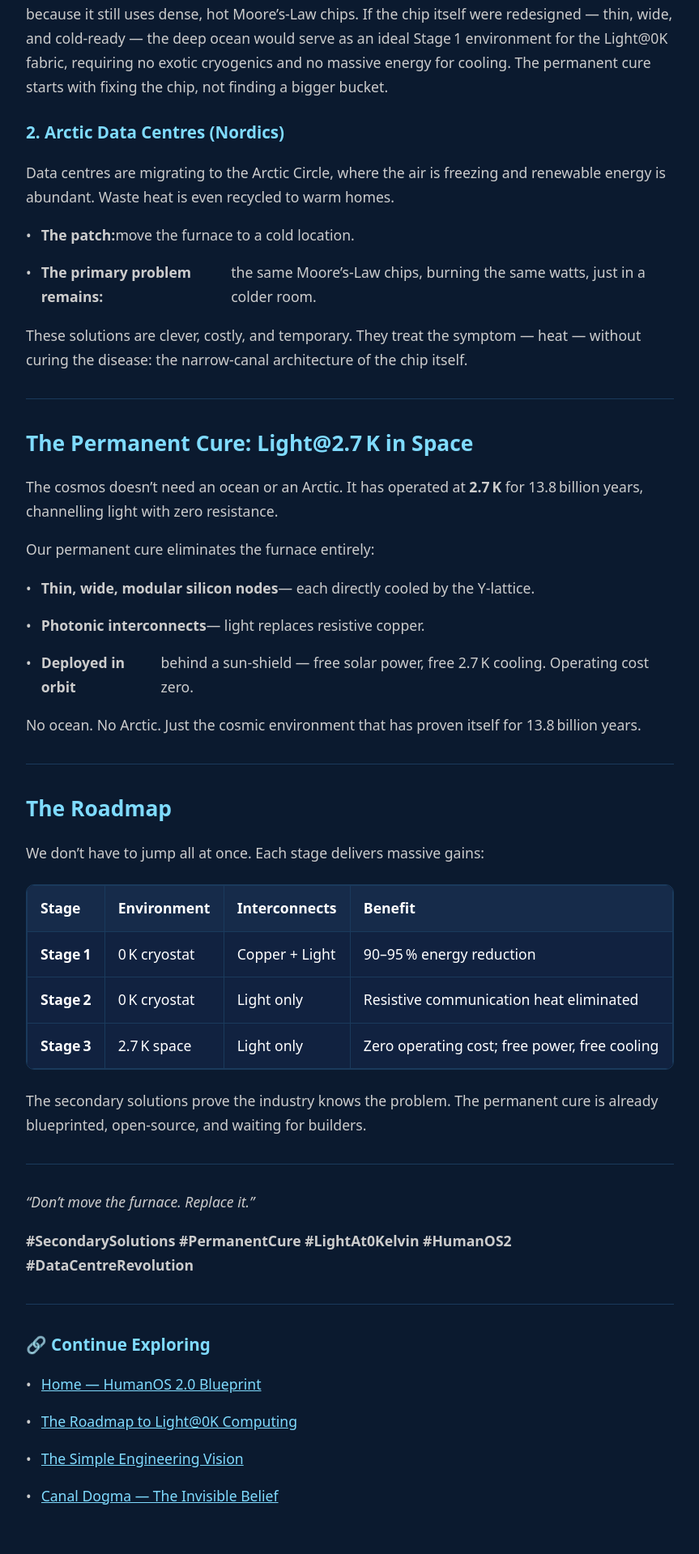
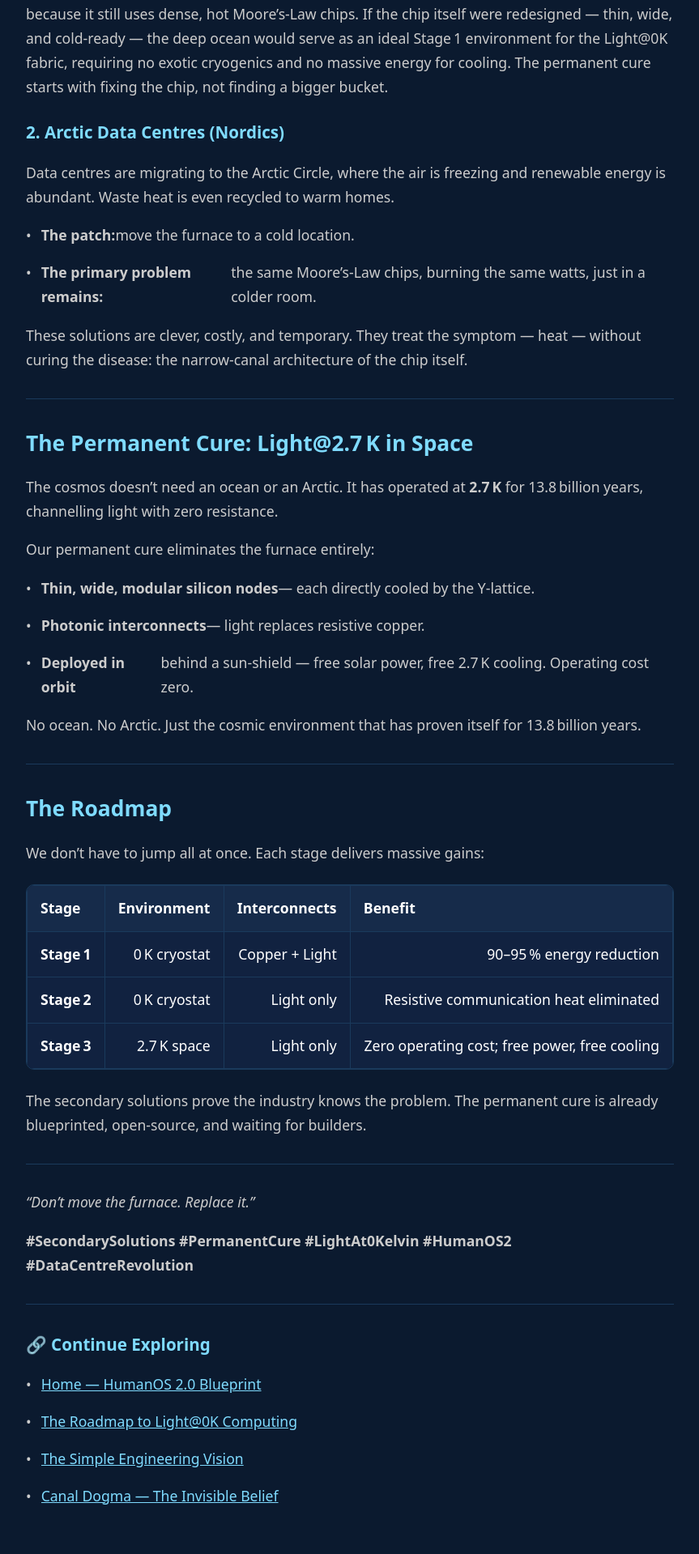
Before and after one commit to justicephysics/humanos2.0, a Jekyll site: the page built from secondary-vs-permanent-cure.md, in a window 1280 px wide. Shown: the part 1114-3033 px from the top of the page at 81% size, without its empty margins (208-1071 px from the left). Built offline with Jekyll 4.4.1, drawn with Linux system fonts in a browser that asks for light colours; our own code applies the rules of GitHub Pages for plain Markdown files.

Commit message:
Update default.html

```diff
--- a/_layouts/default.html
+++ b/_layouts/default.html
@@ -87,8 +87,23 @@
             margin: 0;
             background: var(--surface);
         }
-        th, td { border: 1px solid var(--border); padding: 0.8rem 1rem; text-align: left; }
-        th { color: var(--text); background: rgba(127, 219, 255, 0.05); }
+            th, td {
+            border: 1px solid var(--border);
+            padding: 0.8rem 1rem;
+            text-align: left;
+            vertical-align: top; /* Keeps multi-line text aligned at the top */
+            white-space: normal; /* Allows text to wrap inside cells instead of stretching infinitely */
+        }
+        th {
+            color: var(--text);
+            background: rgba(127, 219, 255, 0.05);
+            white-space: nowrap; /* Prevents headers from wrapping, keeping columns narrow */
+        }
+        /* Industry standard: Right-align numbers for easy comparison */
+        td:nth-child(2), td:nth-child(3), td:nth-child(4) {
+            text-align: right;
+            white-space: nowrap; /* Prevents numbers like 99.92% from breaking mid-word */
+        }
 
         code { background: var(--surface); padding: 0.2rem 0.4rem; border-radius: 4px; font-family: 'Courier New', monospace; color: var(--accent); }
         pre { background: var(--surface); padding: 1rem; border-radius: var(--radius); border: 1px solid var(--border); overflow-x: auto; }
```
